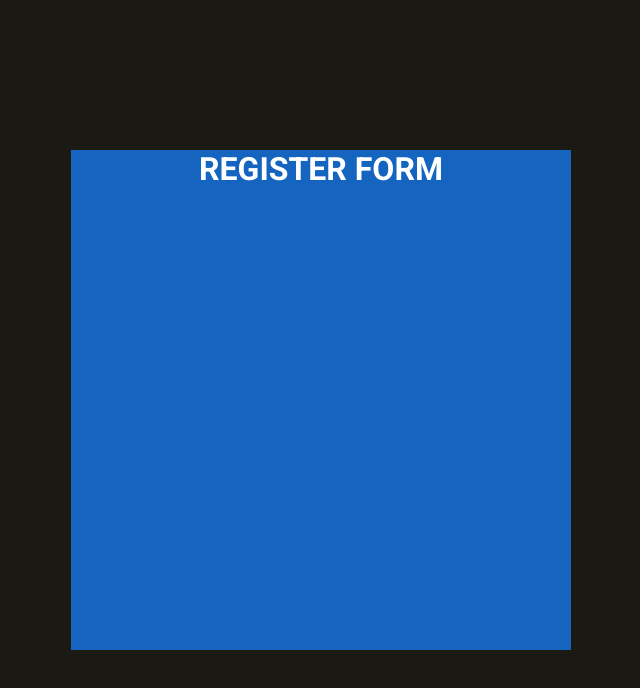
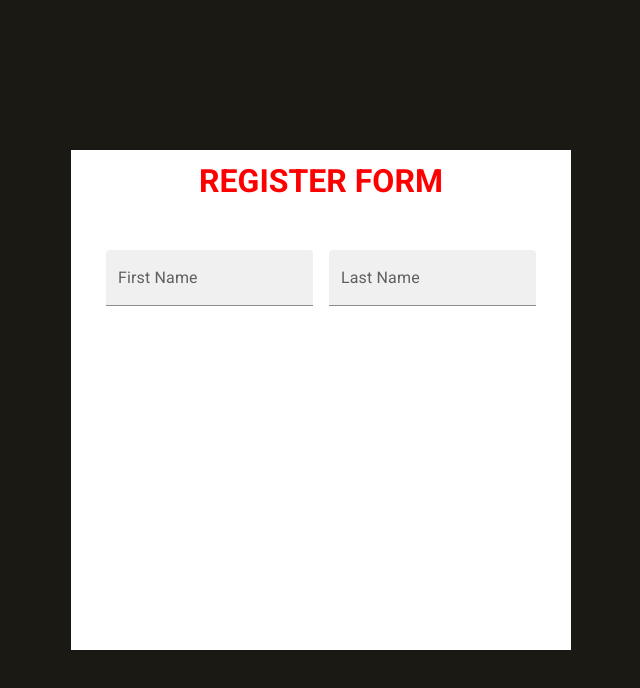
Before and after one commit to gabrielsousadev/react-form, a React (Create React App) app: page / in a window 1280 px wide. Shown: the top 688 px of the page, without its empty margins (319-959 px from the left). Built offline with nearby package versions, Linux system fonts and the light colour scheme.

Commit message:
Name field

```diff
--- a/src/components/form/form.css
+++ b/src/components/form/form.css
@@ -1,5 +1,22 @@
+.box
+{
+    padding: 12px;
+    display: flex;
+    align-items: center;
+    flex-direction: column;
+}
+
 .title
 {
     text-transform: uppercase;
     text-align: center;
+    margin-bottom: 50px;
+    color: red;
 }
+
+.name
+{
+    display: grid;
+    grid-template-columns: 1fr 1fr;
+    grid-gap: 16px;
+}
--- a/src/components/form/form.tsx
+++ b/src/components/form/form.tsx
@@ -1,18 +1,23 @@
 import { Box } from "@mui/material";
 import { red } from "@mui/material/colors";
+import TextField from "@mui/material/TextField";
 import "./form.css";
 
 const Form = () => {
   return (
-        <Box
+        <Box className="box"
         sx={{
             width: 500,
             height: 500,
-            backgroundColor: "primary.dark",
+            backgroundColor: "white",
         }}
         >
         <div>
             <h1 className="title">Register form</h1>
+        </div>
+        <div className="name">
+            <TextField id="" label="First Name" variant="filled" />
+            <TextField id="" label="Last Name" variant="filled" />
         </div>
         </Box>
   );
```
